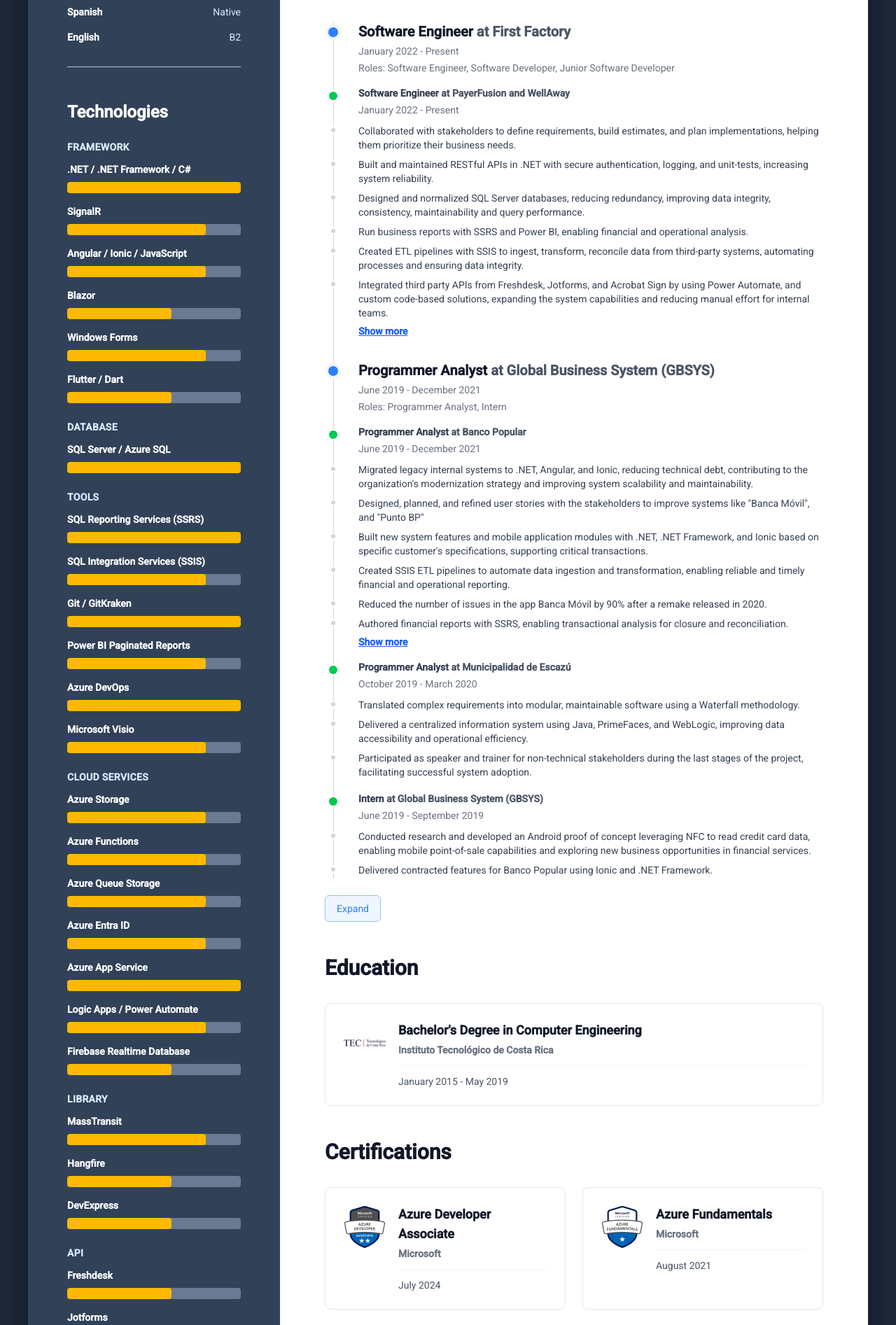
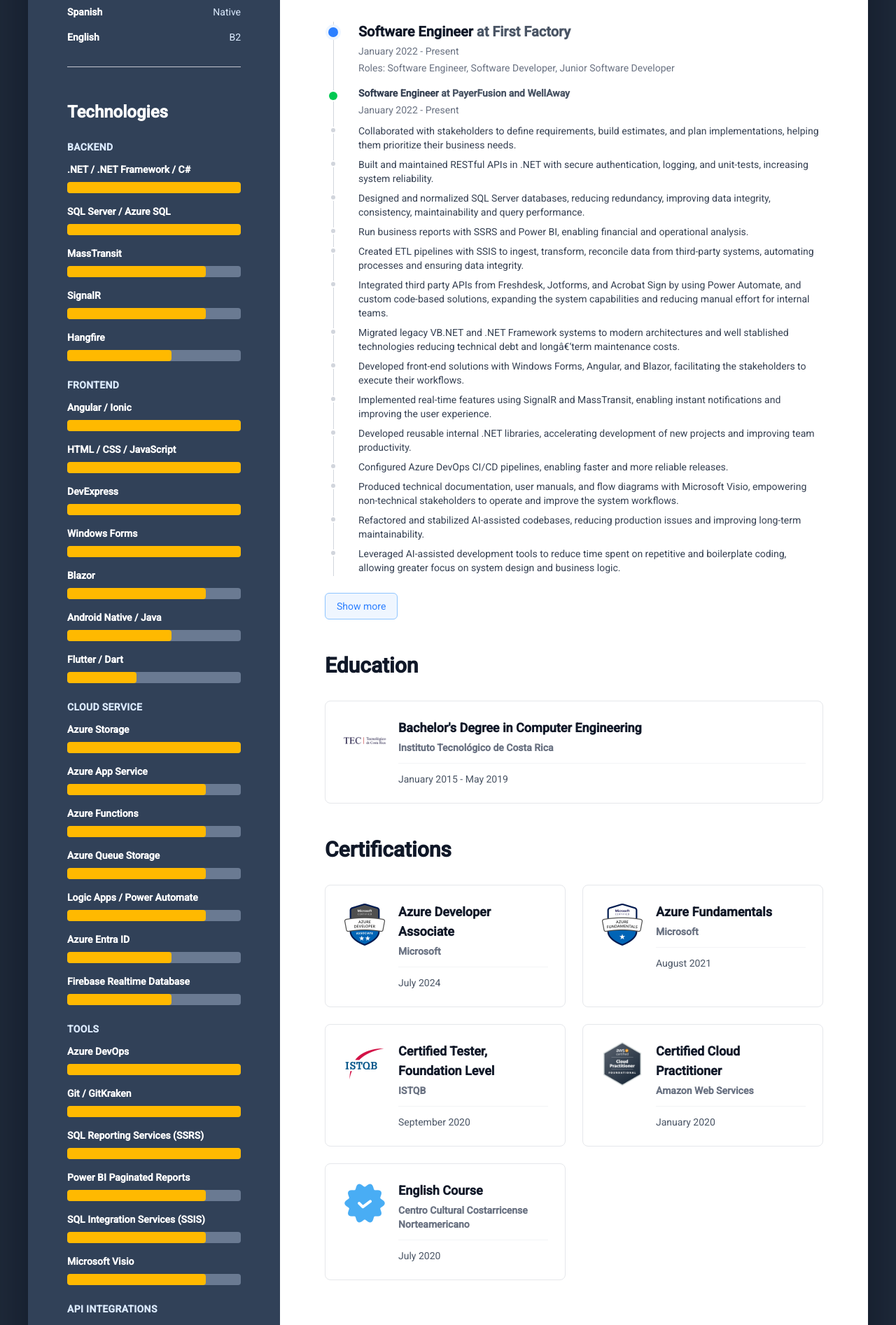
Before and after one commit to JulianSalinas/angular-julian-cv, an Angular app: page / in a window 1280 px wide. Shown: the part 430-2323 px from the top of the page at 70% size. Built offline with nearby package versions, Linux system fonts and the light colour scheme.

Commit message:
finished first version

```diff
--- a/public/assets/data/curriculum.json
+++ b/public/assets/data/curriculum.json
@@ -23,25 +23,110 @@
     {
       "name": ".NET / .NET Framework / C#",
       "proficiency": 5,
-      "category": "Framework"
+      "category": "Backend"
     },
     {
       "name": "SQL Server / Azure SQL",
       "proficiency": 5,
-      "category": "Database"
+      "category": "Backend"
     },
     {
-      "name": "SQL Reporting Services (SSRS)",
+      "name": "MassTransit",
+      "proficiency": 4,
+      "category": "Backend"
+    },
+    {
+      "name": "SignalR",
+      "proficiency": 4,
+      "category": "Backend"
+    },
+    {
+      "name": "Hangfire",
+      "proficiency": 3,
+      "category": "Backend"
+    },
+    {
+      "name": "Angular / Ionic",
+      "proficiency": 5,
+      "category": "Frontend"
+    },
+    {
+      "name": "HTML / CSS / JavaScript",
+      "proficiency": 5,
+      "category": "Frontend"
+    },
+    {
+      "name": "DevExpress",
+      "proficiency": 5,
+      "category": "Frontend"
+    },
+    {
+      "name": "Windows Forms",
+      "proficiency": 5,
+      "category": "Frontend"
+    },
+    {
+      "name": "Blazor",
+      "proficiency": 4,
+      "category": "Frontend"
+    },
+    {
+      "name": "Android Native / Java",
+      "proficiency": 3,
+      "category": "Frontend"
+    },
+    {
+      "name": "Flutter / Dart",
+      "proficiency": 2,
+      "category": "Frontend"
+    },
+    {
+      "name": "Azure Storage",
+      "proficiency": 5,
+      "category": "Cloud Service"
+    },
+    {
+      "name": "Azure App Service",
+      "proficiency": 4,
+      "category": "Cloud Service"
+    },
+    {
+      "name": "Azure Functions",
+      "proficiency": 4,
+      "category": "Cloud Service"
+    },
+    {
+      "name": "Azure Queue Storage",
+      "proficiency": 4,
+      "category": "Cloud Service"
+    },
+    {
+      "name": "Logic Apps / Power Automate",
+      "proficiency": 4,
+      "category": "Cloud Service"
+    },
+    {
+      "name": "Azure Entra ID",
+      "proficiency": 3,
+      "category": "Cloud Service"
+    },
+    {
+      "name": "Firebase Realtime Database",
+      "proficiency": 3,
+      "category": "Cloud Service"
+    },
+    {
+      "name": "Azure DevOps",
       "proficiency": 5,
       "category": "Tools"
     },
     {
-      "name": "SQL Integration Services (SSIS)",
-      "proficiency": 4,
+      "name": "Git / GitKraken",
+      "proficiency": 5,
       "category": "Tools"
     },
     {
-      "name": "Git / GitKraken",
+      "name": "SQL Reporting Services (SSRS)",
       "proficiency": 5,
       "category": "Tools"
     },
@@ -51,84 +136,9 @@
       "category": "Tools"
     },
     {
-      "name": "Azure Storage",
+      "name": "SQL Integration Services (SSIS)",
       "proficiency": 4,
-      "category": "Cloud Services"
-    },
-    {
-      "name": "Azure Functions",
-      "proficiency": 4,
-      "category": "Cloud Services"
-    },
-    {
-      "name": "Azure Queue Storage",
-      "proficiency": 4,
-      "category": "Cloud Services"
-    },
-    {
-      "name": "Azure DevOps",
-      "proficiency": 5,
       "category": "Tools"
-    },
-    {
-      "name": "Azure Entra ID",
-      "proficiency": 4,
-      "category": "Cloud Services"
-    },
-    {
-      "name": "Azure App Service",
-      "proficiency": 5,
-      "category": "Cloud Services"
-    },
-    {
-      "name": "Logic Apps / Power Automate",
-      "proficiency": 4,
-      "category": "Cloud Services"
-    },
-    {
-      "name": "SignalR",
-      "proficiency": 4,
-      "category": "Framework"
-    },
-    {
-      "name": "MassTransit",
-      "proficiency": 4,
-      "category": "Library"
-    },
-    {
-      "name": "Hangfire",
-      "proficiency": 3,
-      "category": "Library"
-    },
-    {
-      "name": "Angular / Ionic / JavaScript",
-      "proficiency": 4,
-      "category": "Framework"
-    },
-    {
-      "name": "Blazor",
-      "proficiency": 3,
-      "category": "Framework"
-    },
-    {
-      "name": "Windows Forms",
-      "proficiency": 4,
-      "category": "Framework"
-    },
-    {
-      "name": "DevExpress",
-      "proficiency": 3,
-      "category": "Library"
-    },
-    {
-      "name": "Freshdesk",
-      "proficiency": 3,
-      "category": "API"
-    },
-    {
-      "name": "Jotforms",
-      "proficiency": 3,
-      "category": "API"
     },
     {
       "name": "Microsoft Visio",
@@ -137,23 +147,18 @@
     },
     {
       "name": "Adobe Acrobat Sign API",
-      "proficiency": 3,
-      "category": "API"
+      "proficiency": 5,
+      "category": "API Integrations"
     },
     {
-      "name": "Android Native / Java",
-      "proficiency": 3,
-      "category": "Language"
+      "name": "Freshdesk",
+      "proficiency": 5,
+      "category": "API Integrations"
     },
     {
-      "name": "Flutter / Dart",
-      "proficiency": 3,
-      "category": "Framework"
-    },
-    {
-      "name": "Firebase Realtime Database",
-      "proficiency": 3,
-      "category": "Cloud Services"
+      "name": "Jotforms",
+      "proficiency": 5,
+      "category": "API Integrations"
     }
   ],
   "skills": [
@@ -206,7 +211,7 @@
             "Integrated third party APIs from Freshdesk, Jotforms, and Acrobat Sign by using Power Automate, and custom code-based solutions, expanding the system capabilities and reducing manual effort for internal teams.",
             "Migrated legacy VB.NET and .NET Framework systems to modern architectures and well stablished technologies reducing technical debt and longâ€‘term maintenance costs.",
             "Developed front-end solutions with Windows Forms, Angular, and Blazor, facilitating the stakeholders to execute their workflows.",
-            "Implemented realâ€‘time features using SignalR and MassTransit, enabling instant notifications and improving the user experience.",
+            "Implemented real-time features using SignalR and MassTransit, enabling instant notifications and improving the user experience.",
             "Developed reusable internal .NET libraries, accelerating development of new projects and improving team productivity.",
             "Configured Azure DevOps CI/CD pipelines, enabling faster and more reliable releases.",
             "Produced technical documentation, user manuals, and flow diagrams with Microsoft Visio, empowering non-technical stakeholders to operate and improve the system workflows.",
@@ -222,7 +227,7 @@
       "company": "Global Business System (GBSYS)",
       "startDate": "June 2019",
       "endDate": "December 2021",
-      "relevant": true,
+      "relevant": false,
       "highlights": [],
       "roles": [
         {
@@ -286,7 +291,7 @@
       "highlights": [],
       "roles": [
         {
-          "position": "Mobile Developer Freelancer",
+          "position": "Mobile Developer Freelancer (2020 and 2022)",
           "startDate": "July 2020",
           "endDate": "December 2020"
         },
@@ -303,7 +308,8 @@
           "startDate": "July 2020",
           "endDate": "December 2020",
           "highlights": [
-            "Delivered a second version of the app using Flutter (Dart) and Firebase in 2020, modernizing the codebase and improving maintainability."
+            "Delivered a second version of the app using Flutter (Dart) and Firebase in 2020, modernizing the codebase and improving maintainability.",
+            "Provided maintenance, ensuring compatibility with new OS releases in 2022."
           ]
         },
         {
@@ -359,7 +365,6 @@
     {
       "issuer": "Centro Cultural Costarricense Norteamericano",
       "name": "English Course",
-      "location": "Cartago, Cartago",
       "date": "July 2020",
       "startDate": "January 2019",
       "endDate": "July 2020",
--- a/src/app/pages/cv/cv.component.html
+++ b/src/app/pages/cv/cv.component.html
@@ -129,14 +129,14 @@
                                 <p class="mt-1 text-sm text-gray-500">{{ clientExp.startDate }} - {{ clientExp.endDate }}</p>
                                 @if (clientExp.highlights.length > 0) {
                                   <div class="mt-2 space-y-1">
-                                    @for (highlight of visibleHighlights(clientExp.highlights, 'job-' + job.id + '-client-' + clientExp.client + '-' + clientExp.startDate + '-' + clientExp.endDate); track highlight) {
+                                    @for (highlight of (job.id === 1 ? clientExp.highlights : visibleHighlights(clientExp.highlights, 'job-' + job.id + '-client-' + clientExp.client + '-' + clientExp.startDate + '-' + clientExp.endDate)); track highlight) {
                                       <p class="relative py-0.5 text-sm text-gray-700">
                                         <span class="absolute -left-9 top-2 h-1.5 w-1.5 -translate-x-1/2 rounded-full bg-gray-300 ring-2 ring-white"></span>
                                         {{ highlight }}
                                       </p>
                                     }
                                   </div>
-                                  @if (clientExp.highlights.length > 6) {
+                                  @if (job.id !== 1 && clientExp.highlights.length > 6) {
                                     <button
                                       type="button"
                                       class="mt-1 text-sm font-semibold text-blue-600 underline transition hover:text-blue-700"
@@ -155,14 +155,14 @@
                           }
                           @if (job.highlights.length > 0) {
                             <div class="mt-3 space-y-1">
-                              @for (highlight of visibleHighlights(job.highlights, 'job-' + job.id + '-highlights'); track highlight) {
+                              @for (highlight of (job.id === 1 ? job.highlights : visibleHighlights(job.highlights, 'job-' + job.id + '-highlights')); track highlight) {
                                 <p class="relative pl-4 text-sm text-gray-700">
                                   <span class="absolute -left-9 top-2 h-2 w-2 -translate-x-1/2 rounded-full bg-gray-400 ring-2 ring-white"></span>
                                   {{ highlight }}
                                 </p>
                               }
                             </div>
-                            @if (job.highlights.length > 6) {
+                            @if (job.id !== 1 && job.highlights.length > 6) {
                               <button
                                 type="button"
                                 class="mt-1 text-sm font-semibold text-blue-600 underline transition hover:text-blue-700"
@@ -185,7 +185,7 @@
                     class="inline-flex items-center rounded-md border border-blue-300 bg-blue-50 px-4 py-2 text-sm text-blue-500 transition hover:border-blue-400 hover:bg-blue-100 focus:outline-none focus:ring-2 focus:ring-blue-300 focus:ring-offset-2"
                     (click)="toggleWorkExperienceVisibility()"
                   >
-                    {{ showAllWorkExperience() ? 'Collapse' : 'Expand' }}
+                    {{ showAllWorkExperience() ? 'Show less' : 'Show more' }}
                   </button>
                 </div>
               }
--- a/src/app/pages/cv/cv.component.ts
+++ b/src/app/pages/cv/cv.component.ts
@@ -94,9 +94,9 @@
   }
 
   visibleHighlights(highlights: string[], key: string): string[] {
-    if (highlights.length <= 6 || this.isHighlightsExpanded(key)) {
+    if (highlights.length <= 4 || this.isHighlightsExpanded(key)) {
       return highlights;
     }
-    return highlights.slice(0, 6);
+    return highlights.slice(0, 4);
   }
 }
```
